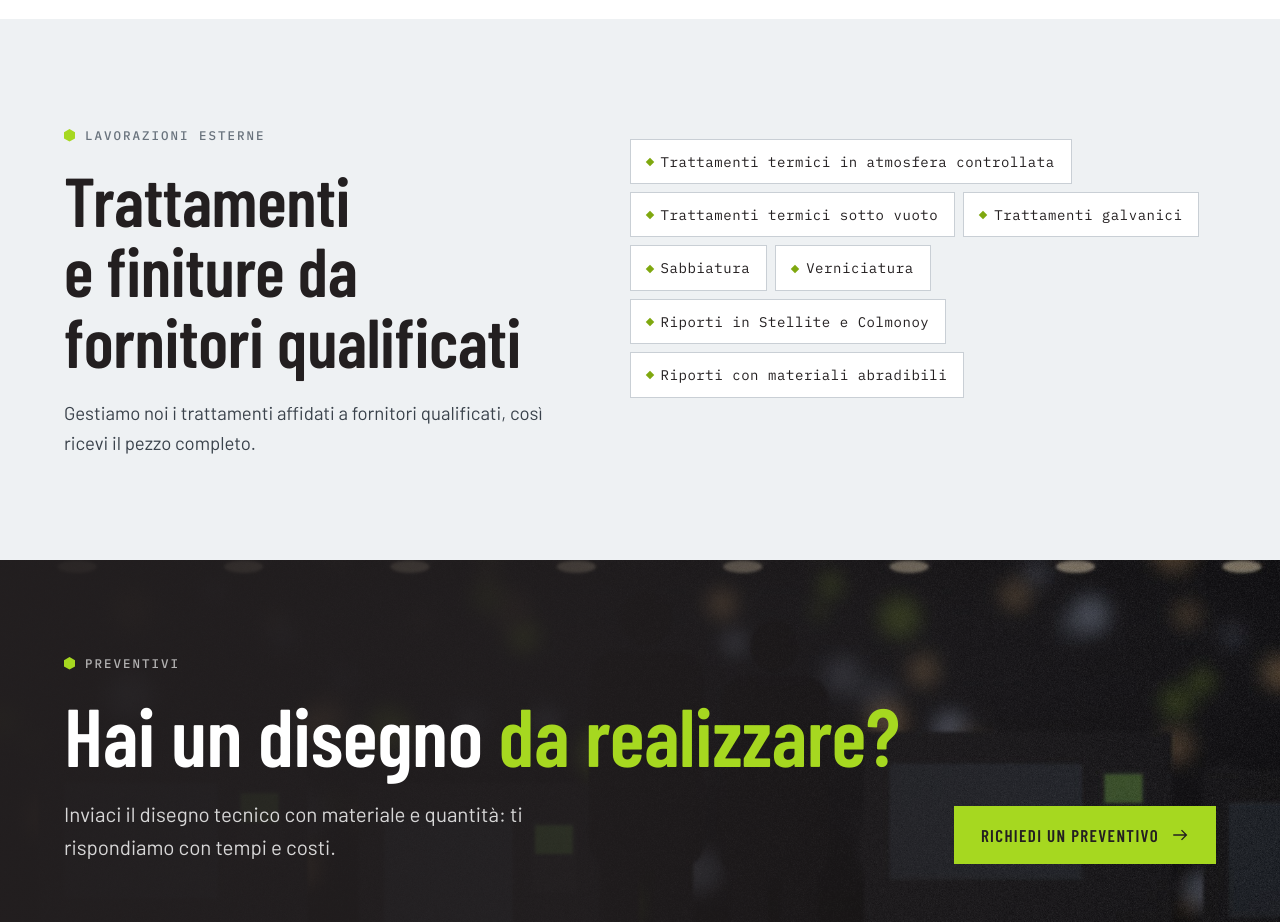
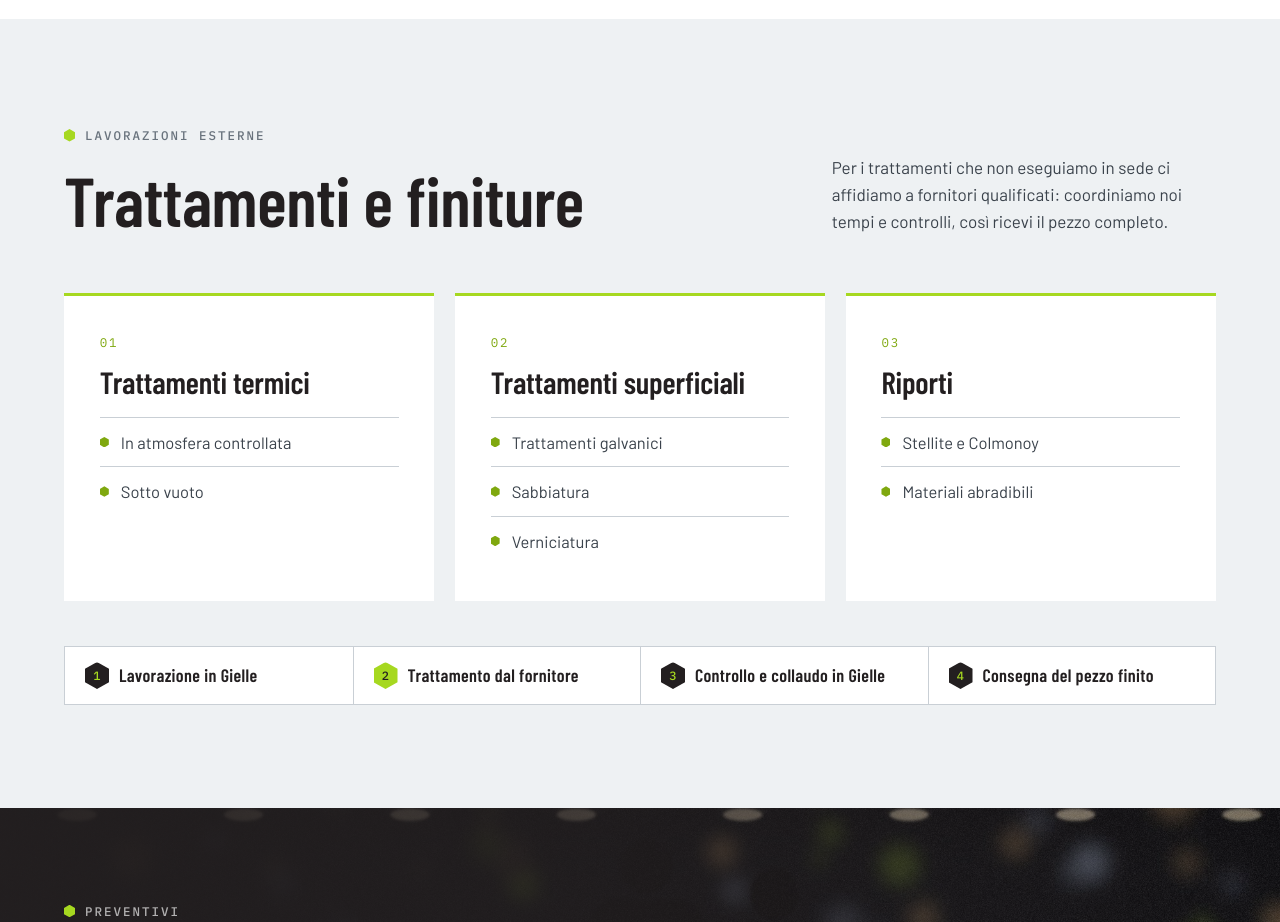
Before and after one commit to lgarzi/sito-gielle, a plain HTML site: page pagine/tecnologie.html in a window 1280 px wide. Shown: the part 6320-7242 px from the top of the page. Drawn offline with nearby package versions, Linux system fonts and the light colour scheme.

Commit message:
Tecnologie: nuova sezione lavorazioni esterne
Trattamenti raggruppati in tre schede (termici, superficiali, riporti)
e una striscia con il percorso del pezzo dalla lavorazione alla consegna.

Co-Authored-By: Claude Opus 5.5 <noreply@anthropic.com>
Claude-Session: https://claude.ai/code/session_01XGgEVySG9HoMzxcd5EvSBa

```diff
--- a/css/style.css
+++ b/css/style.css
@@ -339,6 +339,32 @@ body::before{display:none}
 .form.dark .form-msg.ok{color:var(--lime)}
 .form.dark .form-msg.err{color:#FF8A7A}
 .prose{max-width:760px}
+/* Tecnologie, lavorazioni esterne: tre gruppi di trattamenti e il percorso del pezzo */
+.ext-grid{display:grid;grid-template-columns:repeat(3,minmax(0,1fr));gap:clamp(14px,1.6cqi,24px)}
+.ext-card{background:var(--paper);border-top:3px solid var(--lime);padding:clamp(24px,2.8cqi,38px);display:grid;gap:14px;align-content:start;transition:transform .3s,box-shadow .3s}
+.ext-card:hover{transform:translateY(-4px);box-shadow:0 18px 36px -22px rgba(35,31,32,.35)}
+.ext-n{font-family:var(--f-mono);font-size:12.5px;letter-spacing:.14em;color:var(--lime-deep)}
+.ext-card h3{font-size:clamp(26px,2.4cqi,32px)}
+.ext-card ul{list-style:none;margin:6px 0 0;padding:0;display:grid}
+.ext-card li{display:flex;align-items:center;gap:12px;padding:11px 0;border-top:1px solid var(--steel-300);color:var(--steel-700);font-size:16.5px}
+.ext-card li::before{content:"";flex:none;width:9px;height:10.5px;background:var(--lime-deep);clip-path:polygon(50% 0,100% 25%,100% 75%,50% 100%,0 75%,0 25%)}
+.ext-flow{list-style:none;margin:clamp(28px,3.5cqi,48px) 0 0;padding:0;display:grid;grid-template-columns:repeat(4,minmax(0,1fr));counter-reset:ef;border:1px solid var(--steel-300);background:var(--paper)}
+.ext-flow li{counter-increment:ef;position:relative;padding:18px 22px 18px 54px;font-family:var(--f-display);font-weight:600;font-size:18px;letter-spacing:.02em;line-height:1.2;display:flex;align-items:center}
+.ext-flow li+li{border-left:1px solid var(--steel-300)}
+.ext-flow li::before{content:counter(ef);position:absolute;left:20px;top:50%;transform:translateY(-50%);width:24px;height:27px;display:grid;place-items:center;font-family:var(--f-mono);font-size:12px;font-weight:500;background:var(--ink);color:var(--lime);clip-path:polygon(50% 0,100% 25%,100% 75%,50% 100%,0 75%,0 25%)}
+.ext-flow li:nth-child(2)::before{background:var(--lime);color:var(--ink)}
+@container site (max-width:1060px){
+  .ext-flow{grid-template-columns:repeat(2,minmax(0,1fr))}
+  .ext-flow li:nth-child(3){border-left:0}
+  .ext-flow li:nth-child(n+3){border-top:1px solid var(--steel-300)}
+}
+@container site (max-width:820px){
+  .ext-grid{grid-template-columns:minmax(0,1fr)}
+}
+@container site (max-width:560px){
+  .ext-flow{grid-template-columns:minmax(0,1fr)}
+  .ext-flow li+li{border-left:0;border-top:1px solid var(--steel-300)}
+}
 .cta-band .wrap{padding-block:clamp(64px,7cqi,100px)}
 
 /* ---------- Home ---------- */
--- a/pagine/tecnologie.html
+++ b/pagine/tecnologie.html
@@ -216,14 +216,38 @@
   </div>
 </section>
 
-<section class="sec alt" id="esterne" aria-labelledby="t-est">
-  <div class="wrap intro-grid">
-    <div class="rv">
-      <span class="eyebrow">Lavorazioni esterne</span>
-      <h2 id="t-est">Trattamenti e finiture da fornitori qualificati</h2>
-      <p class="lead">Gestiamo noi i trattamenti affidati a fornitori qualificati, così ricevi il pezzo completo.</p>
+<section class="sec alt ext" id="esterne" aria-labelledby="t-est">
+  <div class="wrap">
+    <div class="sec-head rv">
+      <div>
+        <span class="eyebrow">Lavorazioni esterne</span>
+        <h2 id="t-est">Trattamenti e finiture</h2>
+      </div>
+      <p>Per i trattamenti che non eseguiamo in sede ci affidiamo a fornitori qualificati: coordiniamo noi tempi e controlli, così ricevi il pezzo completo.</p>
     </div>
-    <ul class="tags big rv"><li>Trattamenti termici in atmosfera controllata</li><li>Trattamenti termici sotto vuoto</li><li>Trattamenti galvanici</li><li>Sabbiatura</li><li>Verniciatura</li><li>Riporti in Stellite e Colmonoy</li><li>Riporti con materiali abradibili</li></ul>
+    <div class="ext-grid">
+      <div class="ext-card rv">
+        <span class="ext-n">01</span>
+        <h3>Trattamenti termici</h3>
+        <ul><li>In atmosfera controllata</li><li>Sotto vuoto</li></ul>
+      </div>
+      <div class="ext-card rv">
+        <span class="ext-n">02</span>
+        <h3>Trattamenti superficiali</h3>
+        <ul><li>Trattamenti galvanici</li><li>Sabbiatura</li><li>Verniciatura</li></ul>
+      </div>
+      <div class="ext-card rv">
+        <span class="ext-n">03</span>
+        <h3>Riporti</h3>
+        <ul><li>Stellite e Colmonoy</li><li>Materiali abradibili</li></ul>
+      </div>
+    </div>
+    <ol class="ext-flow rv" aria-label="Come gestiamo le lavorazioni esterne">
+      <li>Lavorazione in Gielle</li>
+      <li>Trattamento dal fornitore</li>
+      <li>Controllo e collaudo in Gielle</li>
+      <li>Consegna del pezzo finito</li>
+    </ol>
   </div>
 </section>
 <section class="careers cta-band" aria-labelledby="cta-title">
```
